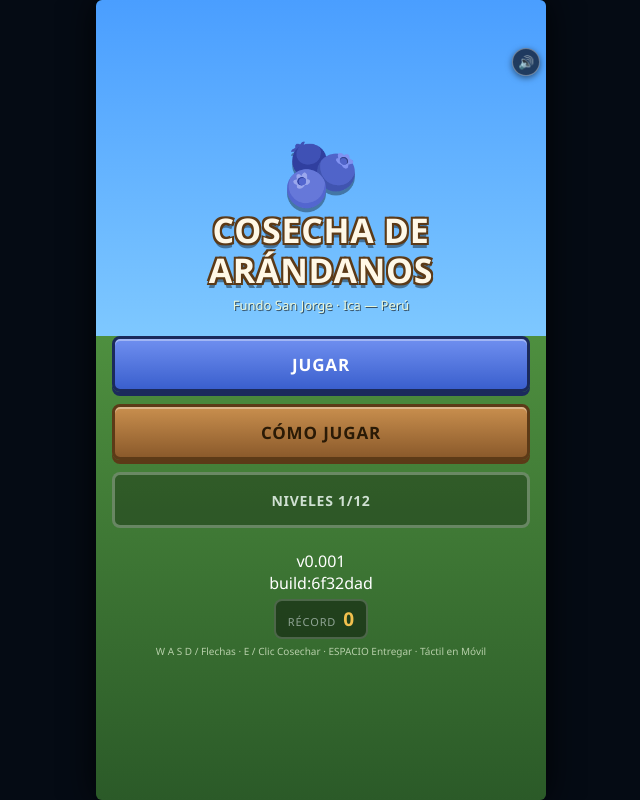
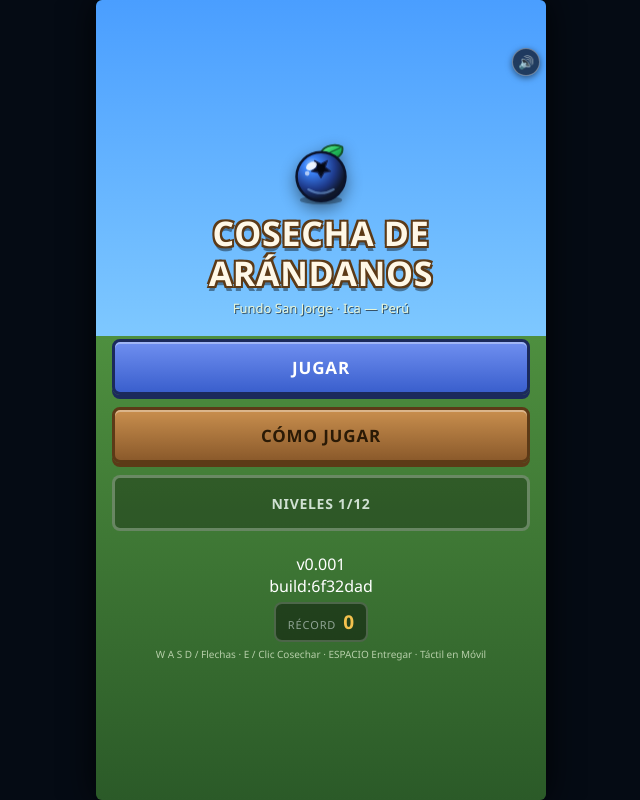
Before and after one commit to anapse/cosecha-de-arandanos, a React (Vite) app: page / in a window 1280 px wide. Shown: the whole page, without its empty margins (319-959 px from the left). Built offline with nearby package versions, Linux system fonts and the light colour scheme.

Commit message:
feat: replace blueberry emoji with custom SVG icon
Replace the native 🫐 emoji with a dedicated `BlueberryIcon` component to ensure consistent visual rendering across all platforms and browsers.

```diff
--- a/src/components/GameShell/TouchControls.jsx
+++ b/src/components/GameShell/TouchControls.jsx
@@ -17,6 +17,7 @@
  */
 
 import { useEffect, useRef, useState, useCallback } from 'react';
+import BlueberryIcon from '../common/BlueberryIcon.jsx';
 import './TouchControls.css';
 
 export default function TouchControls({ engine, visible = true, onDeliver }) {
@@ -301,7 +302,7 @@ export default function TouchControls({ engine, visible = true, onDeliver }) {
           onContextMenu={(e) => e.preventDefault()}
           aria-label="Cosechar arándano"
         >
-          <span className="touch-pill__icon">🫐</span>
+          <span className="touch-pill__icon"><BlueberryIcon size={20} /></span>
           <span className="touch-pill__label">COSECHAR</span>
         </button>
 
--- a/src/components/MainMenu/MainMenu.css
+++ b/src/components/MainMenu/MainMenu.css
@@ -37,10 +37,17 @@
 }
 
 .main-menu__berry {
-  font-size: clamp(38px, 12vmin, 62px);
+  display: flex;
+  align-items: center;
+  justify-content: center;
   line-height: 1;
-  filter: drop-shadow(0 4px 0 rgba(0, 0, 0, 0.35));
+  filter: drop-shadow(0 6px 8px rgba(0, 0, 0, 0.45));
   animation: berry-float 2.6s ease-in-out infinite;
+}
+
+.main-menu__berry-icon {
+  width: clamp(48px, 12vmin, 68px);
+  height: clamp(48px, 12vmin, 68px);
 }
 
 @keyframes berry-float {
--- a/src/components/MainMenu/MainMenu.jsx
+++ b/src/components/MainMenu/MainMenu.jsx
@@ -15,6 +15,7 @@ import { useEffect, useState } from 'react';
 import { storage } from '../../utils/storage.js';
 import { TOTAL_LEVELS } from '../../data/levels.js';
 import { GAME_VERSION } from '../../config/version.js';
+import BlueberryIcon from '../common/BlueberryIcon.jsx';
 import './MainMenu.css';
 
 export default function MainMenu({ onPlay, onTutorial, onSelectLevel }) {
@@ -33,7 +34,7 @@ export default function MainMenu({ onPlay, onTutorial, onSelectLevel }) {
         {/* ---------- Título ---------- */}
         <header className="main-menu__header">
           <div className="main-menu__berry" aria-hidden="true">
-            🫐
+            <BlueberryIcon size={64} className="main-menu__berry-icon" />
           </div>
           <h1 className="main-menu__title">
             COSECHA DE
--- /dev/null
+++ b/src/components/common/BlueberryIcon.jsx
@@ -0,0 +1,103 @@
+import React from 'react';
+
+/**
+ * BlueberryIcon.jsx
+ * Icono vectorial SVG de alta definición del arándano.
+ * Sustituye al emoji nativo 🫐 para garantizar que se vea idéntico
+ * en todas las plataformas (Windows, Linux, macOS, Android, iOS)
+ * sin depender de fuentes del sistema que en PC muestran un cuadrado vacío.
+ */
+export default function BlueberryIcon({ size = 48, className = '' }) {
+  return (
+    <svg
+      width={size}
+      height={size}
+      viewBox="0 0 64 64"
+      fill="none"
+      xmlns="http://www.w3.org/2000/svg"
+      className={className}
+      style={{ display: 'inline-block', verticalAlign: 'middle' }}
+      aria-hidden="true"
+    >
+      <defs>
+        {/* Degradado para la baya principal */}
+        <radialGradient
+          id="bbGrad"
+          cx="35%"
+          cy="32%"
+          r="65%"
+          fx="30%"
+          fy="25%"
+        >
+          <stop offset="0%" stopColor="#93c5fd" />
+          <stop offset="25%" stopColor="#3b82f6" />
+          <stop offset="70%" stopColor="#1e3a8a" />
+          <stop offset="100%" stopColor="#0f172a" />
+        </radialGradient>
+
+        {/* Degradado para la hoja */}
+        <linearGradient id="leafGrad" x1="0" y1="0" x2="1" y2="1">
+          <stop offset="0%" stopColor="#86efac" />
+          <stop offset="50%" stopColor="#22c55e" />
+          <stop offset="100%" stopColor="#15803d" />
+        </linearGradient>
+
+        {/* Sombra suave */}
+        <filter id="bbShadow" x="-10%" y="-10%" width="130%" height="130%">
+          <feDropShadow dx="0" dy="4" stdDeviation="3" floodColor="#091428" floodOpacity="0.45" />
+        </filter>
+      </defs>
+
+      {/* Hoja verde decorativa superior */}
+      <path
+        d="M32 18 C30 8, 44 4, 52 8 C54 18, 42 22, 32 18 Z"
+        fill="url(#leafGrad)"
+        stroke="#14532d"
+        strokeWidth="1.8"
+        strokeLinejoin="round"
+      />
+      <path
+        d="M34 17 Q42 12 50 9"
+        stroke="#166534"
+        strokeWidth="1.2"
+        strokeLinecap="round"
+      />
+
+      {/* Sombra base del fruto */}
+      <ellipse cx="32" cy="58" rx="20" ry="4" fill="rgba(0, 0, 0, 0.3)" />
+
+      {/* Baya de arándano esférica */}
+      <circle
+        cx="32"
+        cy="36"
+        r="23"
+        fill="url(#bbGrad)"
+        stroke="#0b132b"
+        strokeWidth="2.4"
+      />
+
+      {/* Cáliz / Corona superior oscura del arándano (5 puntas características) */}
+      <path
+        d="M26 21 L32 24 L38 21 L36 27 L41 31 L35 32 L32 37 L29 32 L23 31 L28 27 Z"
+        fill="#080e1e"
+        stroke="#172554"
+        strokeWidth="1.2"
+        strokeLinejoin="round"
+      />
+      <circle cx="32" cy="28" r="3.5" fill="#030712" />
+
+      {/* Brillo especular blanco en luna creciente */}
+      <ellipse cx="23" cy="26" rx="5.5" ry="3.5" transform="rotate(-30 23 26)" fill="rgba(255, 255, 255, 0.85)" />
+      <circle cx="19" cy="33" r="2.2" fill="rgba(255, 255, 255, 0.6)" />
+
+      {/* Reflejo azul claro inferior */}
+      <path
+        d="M20 48 Q32 55 44 48"
+        stroke="rgba(147, 197, 253, 0.45)"
+        strokeWidth="2"
+        strokeLinecap="round"
+        fill="none"
+      />
+    </svg>
+  );
+}
```
